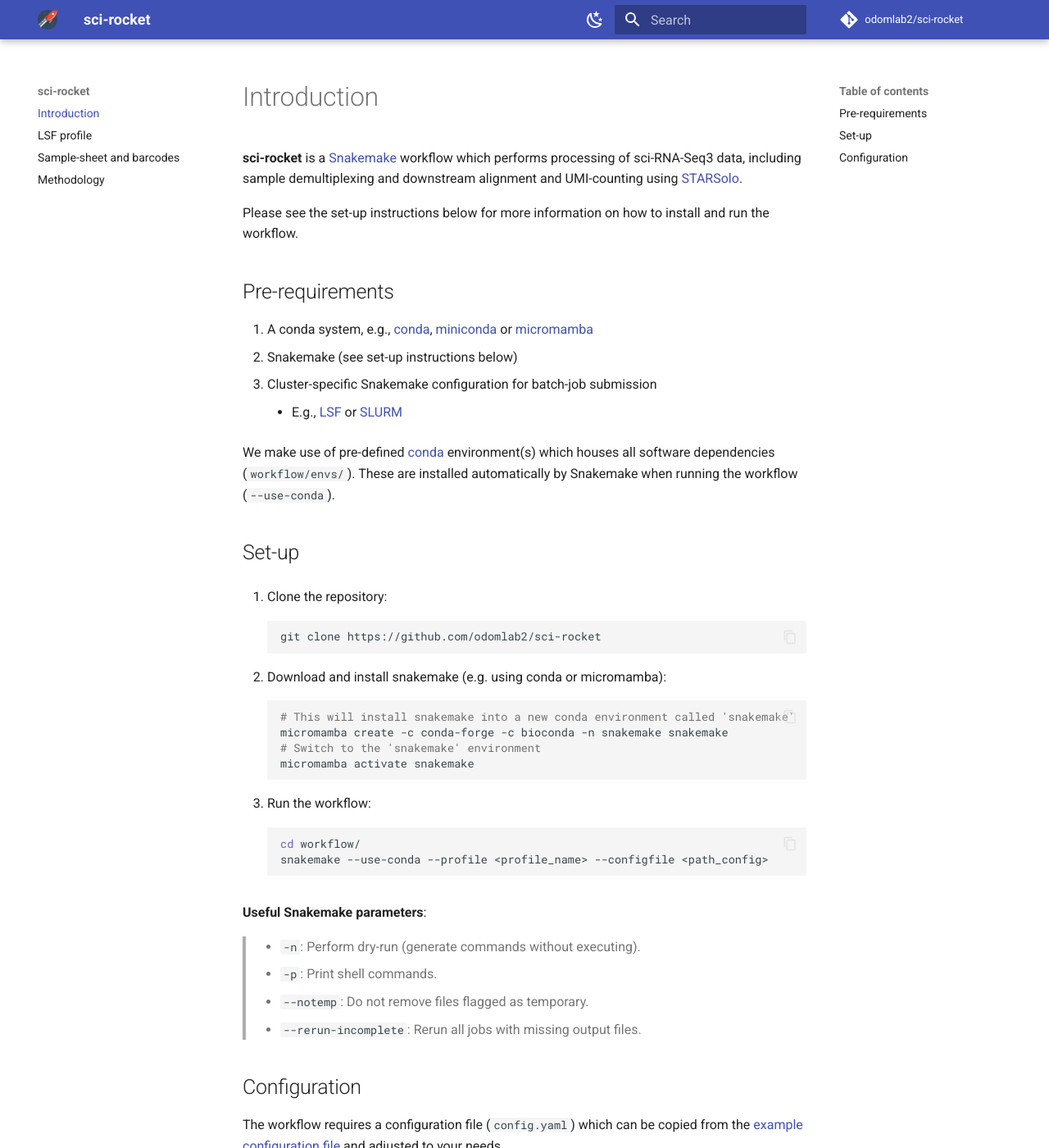
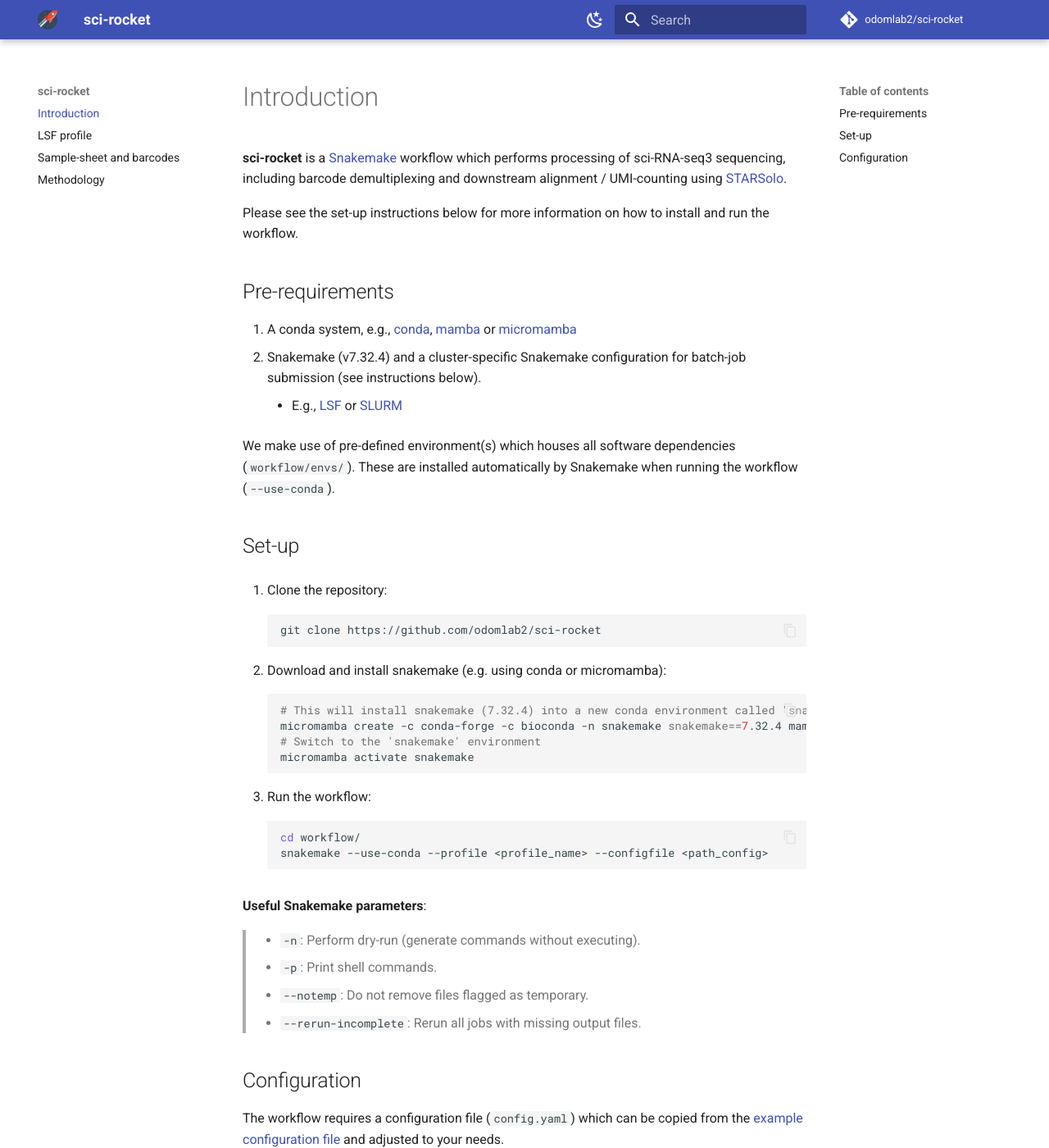
Before and after one commit to odomlab2/sci-rocket, an MkDocs documentation site: the page built from docs/index.md, in a window 1280 px wide and 1400 px high. Shown: the whole window at 82% size. Built offline with MkDocs 1.6.1 and Material for MkDocs 9.7.7, drawn with Linux system fonts in a browser that asks for light colours; comment, search, counter and statistics services are not loaded; some of the changed text lies outside the part shown.

````diff
--- a/docs/index.md
+++ b/docs/index.md
@@ -1,17 +1,16 @@
 # Introduction
 
-**sci-rocket** is a [Snakemake](https://snakemake.readthedocs.io/en/stable/) workflow which performs processing of sci-RNA-Seq3 data, including sample demultiplexing and downstream alignment and UMI-counting using [STARSolo](https://github.com/alexdobin/STAR).
+**sci-rocket** is a [Snakemake](https://snakemake.readthedocs.io/en/stable/) workflow which performs processing of sci-RNA-seq3 sequencing, including barcode demultiplexing and downstream alignment / UMI-counting using [STARSolo](https://github.com/alexdobin/STAR).
 
 Please see the set-up instructions below for more information on how to install and run the workflow.
 
 ## Pre-requirements
 
-1. A conda system, e.g., [conda](https://docs.conda.io/en/latest/), [miniconda](https://docs.conda.io/en/latest/miniconda.html) or [micromamba](https://micromamba.readthedocs.io/en/latest/)
-2. Snakemake (see set-up instructions below)
-3. Cluster-specific Snakemake configuration for batch-job submission
+1. A conda system, e.g., [conda](https://docs.conda.io/en/latest/), [mamba](https://mamba.readthedocs.io/en/latest/) or [micromamba](https://micromamba.readthedocs.io/en/latest/)
+2. Snakemake (v7.32.4) and a cluster-specific Snakemake configuration for batch-job submission (see instructions below).
       * E.g., [LSF](https://github.com/Snakemake-Profiles/lsf) or [SLURM](https://github.com/Snakemake-Profiles/slurm)
 
-We make use of pre-defined [conda](https://docs.conda.io/en/latest/) environment(s) which houses all software dependencies (`workflow/envs/`). These are installed automatically by Snakemake when running the workflow (`--use-conda`).
+We make use of pre-defined environment(s) which houses all software dependencies (`workflow/envs/`). These are installed automatically by Snakemake when running the workflow (`--use-conda`).
 
 ## Set-up
 
@@ -24,8 +23,8 @@ We make use of pre-defined [conda](https://docs.conda.io/en/latest/) environment
 2. Download and install snakemake (e.g. using conda or micromamba):
 
       ```bash
-      # This will install snakemake into a new conda environment called 'snakemake'
-      micromamba create -c conda-forge -c bioconda -n snakemake snakemake
+      # This will install snakemake (7.32.4) into a new conda environment called 'snakemake'
+      micromamba create -c conda-forge -c bioconda -n snakemake snakemake==7.32.4 mamba
       # Switch to the 'snakemake' environment
       micromamba activate snakemake
       ```
````
Also changed, not shown: other parts of docs/index.md (+1 -1 lines), docs/overview_methodology.md (+3 -0 lines), 8 other files.
